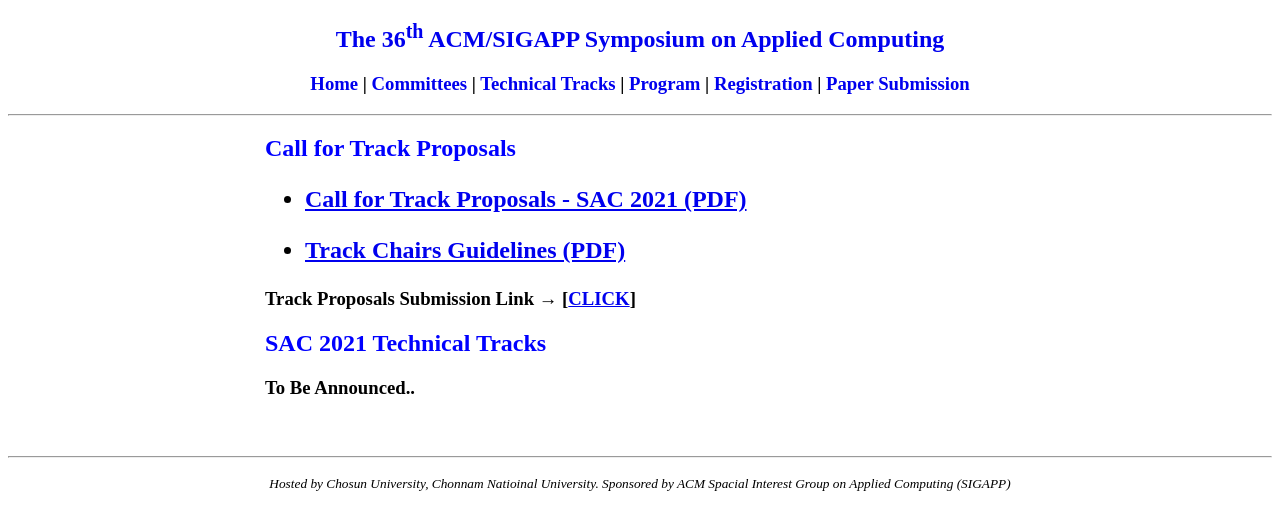
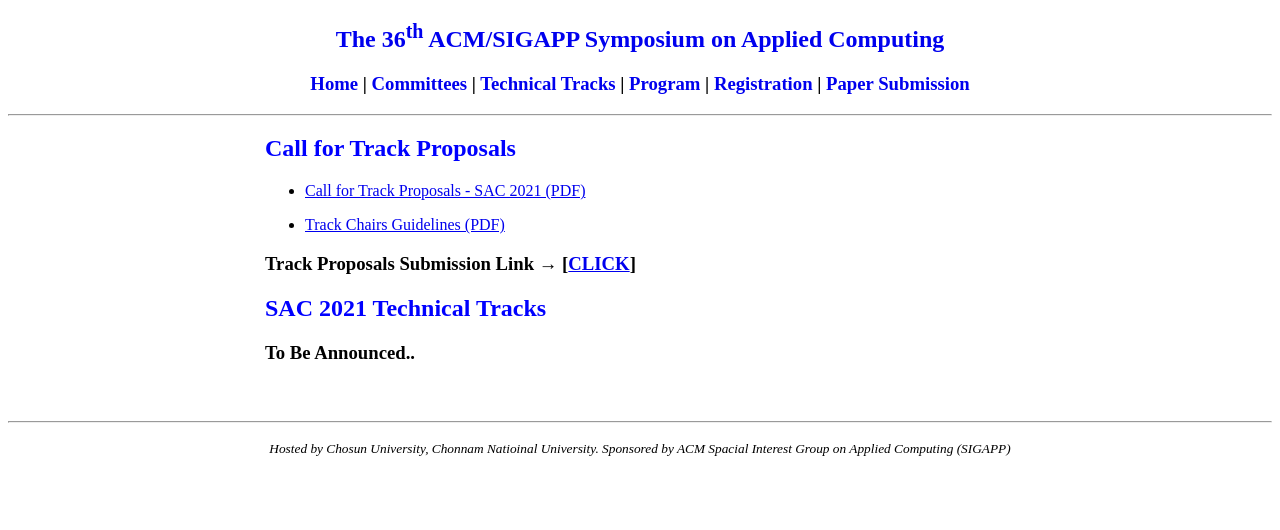
Before and after one commit to sac-dash/2021, a Jekyll site: the page built from tracks/index.html, in a window 1280 px wide. Shown: the top 530 px of the page. Built offline with Jekyll 4.4.1, drawn with Linux system fonts in a browser that asks for light colours.

Commit message:
Update index.html

```diff
--- a/tracks/index.html
+++ b/tracks/index.html
@@ -5,7 +5,7 @@
 <div class="container">
       <div class="content">
             <div>
-                  <h2 style="color:#0000FF">Call for Track Proposals<h2>
+                  <h2 style="color:#0000FF">Call for Track Proposals</h2>
                         <ul>
                               <li><p><a href="https://sac-dash.github.io/2021/template/SAC2021-CFT.pdf">Call for Track Proposals - SAC 2021 (PDF)</a></p></li>
                               <li><p><a href="https://sac-dash.github.io/2021/template/SAC2021-TC-Guidelines.pdf">Track Chairs Guidelines (PDF)</a></p></li>
```
